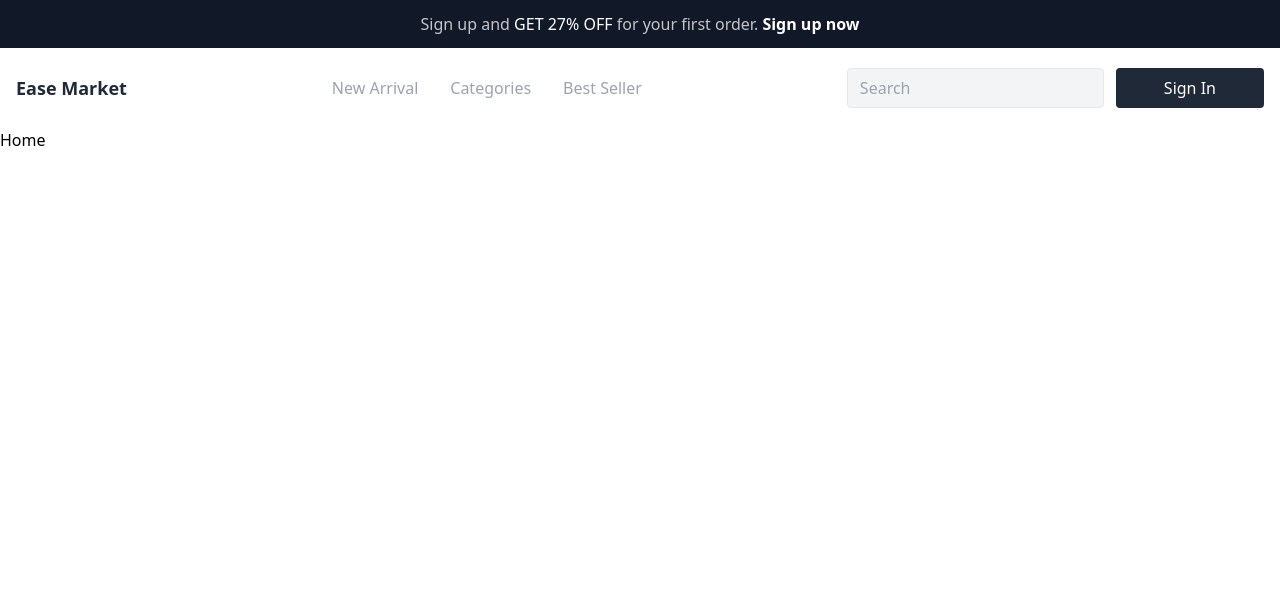
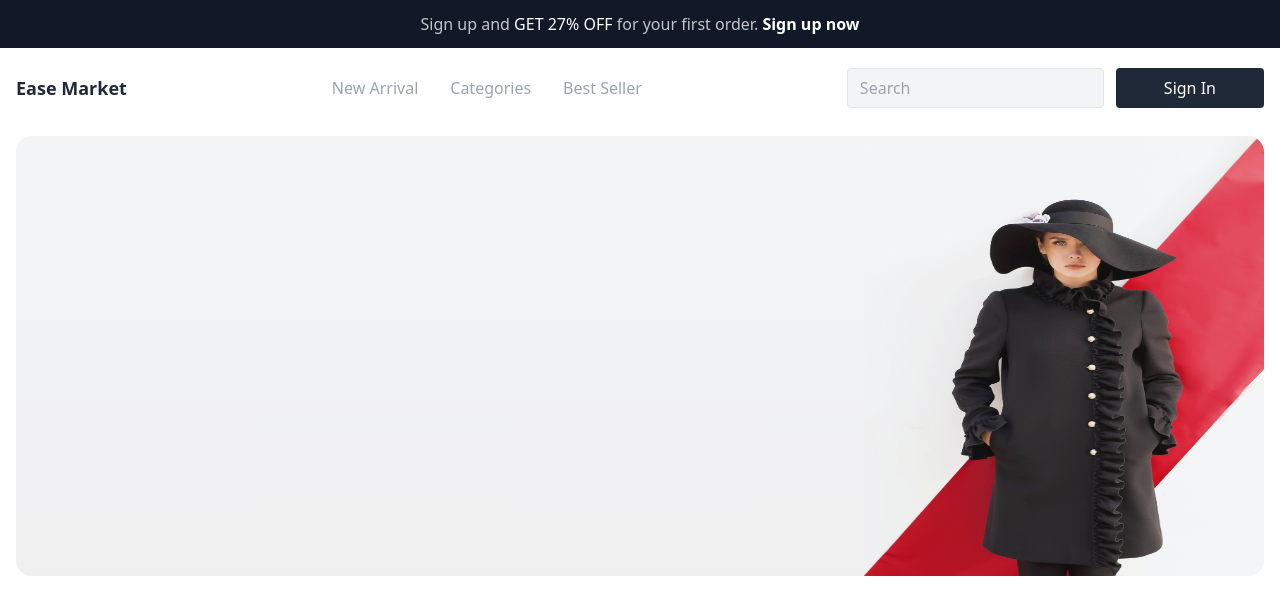
Before and after one commit to mmulyana/fashionify, a Next.js app: page / in a window 1280 px wide. Shown: the top 614 px of the page. Built offline with nearby package versions, Linux system fonts and the light colour scheme.

Commit message:
feat: add hero section and useLoading custom hook

```diff
--- /dev/null
+++ b/src/hooks/useLoading.tsx
@@ -0,0 +1,13 @@
+import { useEffect, useState } from 'react'
+
+export function useLoading() {
+  const [isLoading, setIsLoading] = useState<boolean>(false)
+
+  useEffect(() => {
+    setTimeout(() => {
+      setIsLoading(true)
+    }, 800)
+  }, [])
+
+  return { isLoading }
+}
--- a/src/pages/index.tsx
+++ b/src/pages/index.tsx
@@ -1,11 +1,28 @@
 import { BaseLayout } from '@/components/layout'
+import Image from 'next/image'
+import heroImg from '../assets/images/ospan-ali-unsplash.jpg'
+import { useLoading } from '@/hooks/useLoading'
 
 export default function Home() {
+  const {isLoading} = useLoading()
+
+  if(!isLoading) {
+    return (
+      <div className='fixed top-0 left-0 w-full h-full bg-red-500'>
+
+      </div>
+    )
+  }
+
   return (
     <BaseLayout
       meta={{ title: 'Ease market', description: 'ecommerce fakestore api' }}
     >
-      <p>Home</p>
+      <div className='container pt-2'>
+        <div className='rounded-2xl h-[440px] relative overflow-hidden from-[#F0F0F1] to-[#F3F4F6] bg-gradient-to-t'>
+          <Image src={heroImg.src} alt='model' className='absolute top-0 right-0 h-full object-fit object-bottom' height={640} width={400} />
+        </div>
+      </div>
     </BaseLayout>
   )
 }
```
Also changed, not shown: src/assets/images/ospan-ali-unsplash.jpg (added).
